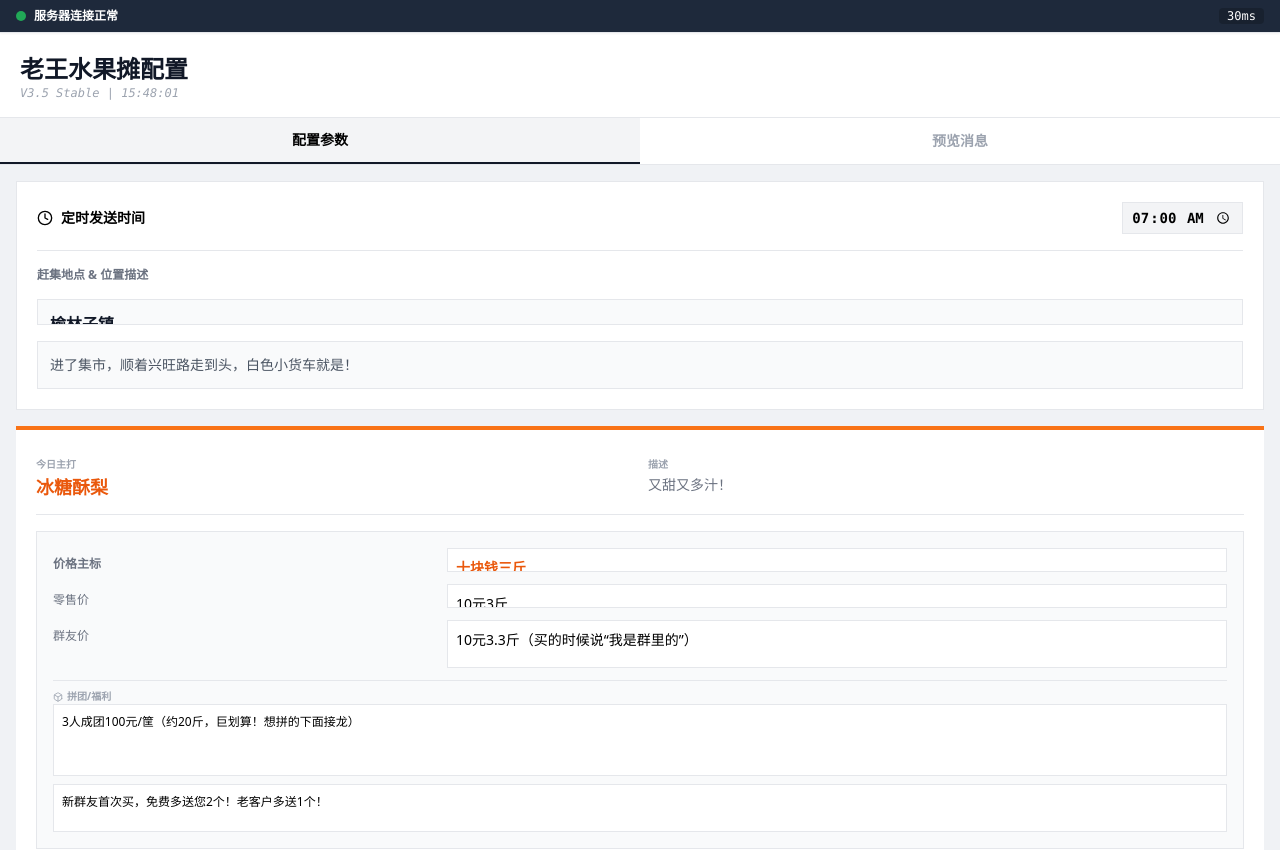
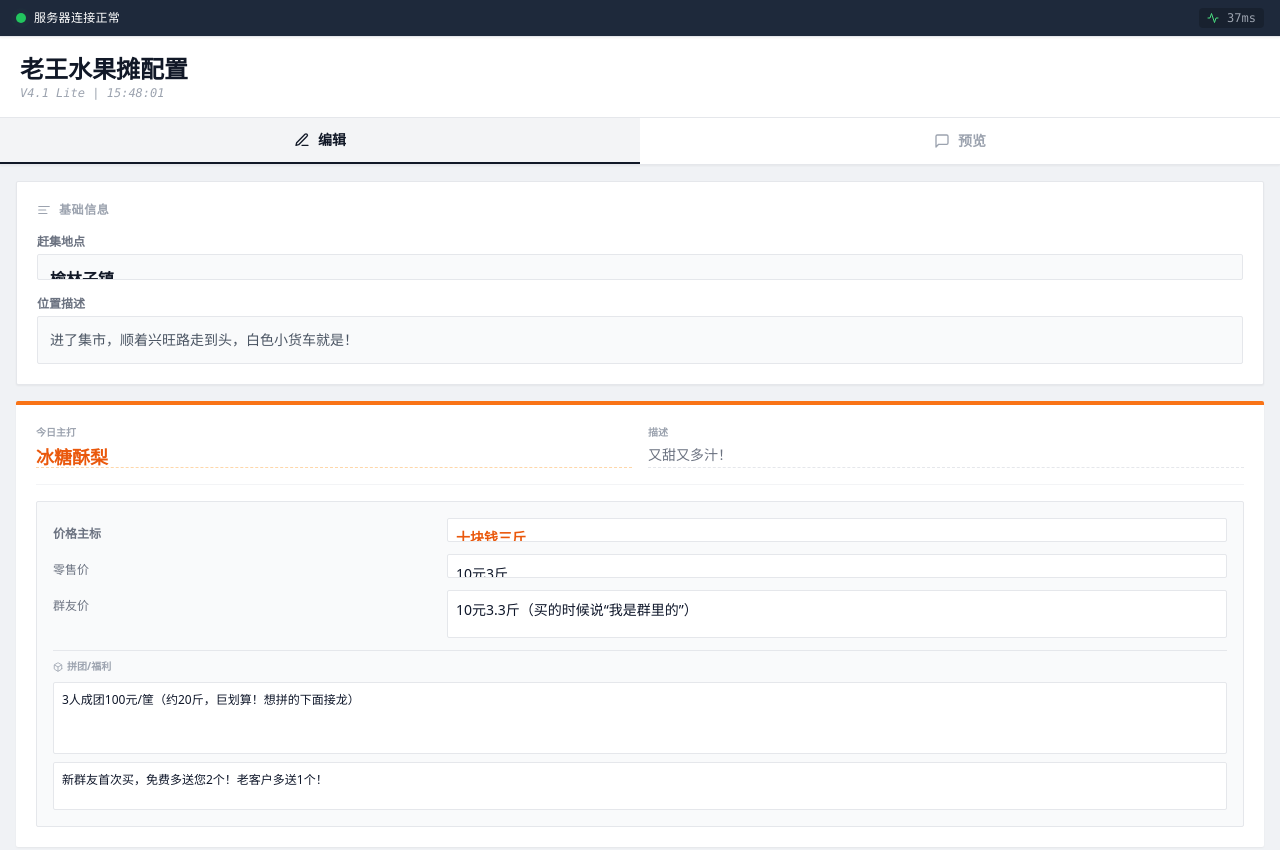
Before and after one commit to Awfp1314/FruitSetting, a React (Vite) app: page / in a window 1280 px wide. Shown: the top 850 px of the page. Built offline with nearby package versions, Linux system fonts and the light colour scheme.

Commit message:
更新 App.jsx

```diff
--- a/src/App.jsx
+++ b/src/App.jsx
@@ -1,8 +1,8 @@
 import React, { useState, useEffect, useRef } from 'react';
 import {
-  Clock, Tag, Gift, Sparkles, Save, Activity, Settings,
-  MessageSquare, Edit3, Users, Box, AlignLeft, CalendarDays,
-  WifiOff, Phone
+  Tag, Gift, Sparkles, Activity, Settings,
+  MessageSquare, Edit3, Box, AlignLeft,
+  WifiOff, Copy, CheckCircle2, Signal
 } from 'lucide-react';
 
 const AutoTextarea = ({ className, value, onChange, name, placeholder, rows = 1, forwardedRef }) => {
@@ -30,9 +30,13 @@ const AutoTextarea = ({ className, value, onChange, name, placeholder, rows = 1,
 const App = () => {
   const [activeTab, setActiveTab] = useState('config');
   const [currentTime, setCurrentTime] = useState('');
-  const [notifyTime, setNotifyTime] = useState('07:00');
-  const [serverStatus, setServerStatus] = useState({ latency: 24, online: true, network: true });
-  const [formData, setFormData] = useState({
+
+  // 网络状态监测
+  const [isOnline, setIsOnline] = useState(true);
+  const [latency, setLatency] = useState(24);
+
+  // 默认数据
+  const defaultData = {
     marketLocation: '榆林子镇',
     detailLocation: '进了集市，顺着兴旺路走到头，白色小货车就是！',
     mainProduct: '冰糖酥梨',
@@ -43,26 +47,48 @@ const App = () => {
     bulkPrice: '3人成团100元/筐（约20斤，巨划算！想拼的下面接龙）',
     extraBenefit: '新群友首次买，免费多送您2个！老客户多送1个！',
     winnerTemplate: '恭喜 @{name} 成为今日手气王！🎉 截个图，下次在当地的话赶集找老王领十块钱的水果！'
-  });
-  const [isSaving, setIsSaving] = useState(false);
+  };
+
+  const [formData, setFormData] = useState(defaultData);
+
+  // 复制状态 (0: 无, 1: 复制了通知, 2: 复制了贺信)
+  const [copyStatus, setCopyStatus] = useState(0);
   const textareaRef = useRef(null);
 
+  // 初始化
   useEffect(() => {
+    // 读取本地存储
+    const savedData = localStorage.getItem('fruitData');
+    if (savedData) {
+      setFormData(JSON.parse(savedData));
+    }
+
+    // 时间更新
     const updateTime = () => setCurrentTime(new Date().toLocaleTimeString('zh-CN', { hour12: false }));
     updateTime();
     const timer = setInterval(() => {
       updateTime();
-      if (serverStatus.online && serverStatus.network) {
-        setServerStatus(prev => ({ ...prev, latency: Math.floor(Math.random() * 25 + 20) }));
+      // 模拟延迟波动，增加科技感
+      if (window.navigator.onLine) {
+        setLatency(Math.floor(Math.random() * (45 - 20) + 20));
       }
     }, 1000);
-    const handleNet = () => setServerStatus(prev => ({ ...prev, network: window.navigator.onLine }));
+
+    // 网络监听
+    const handleNet = () => setIsOnline(window.navigator.onLine);
     window.addEventListener('online', handleNet);
     window.addEventListener('offline', handleNet);
+
     return () => { clearInterval(timer); window.removeEventListener('online', handleNet); window.removeEventListener('offline', handleNet); };
-  }, [serverStatus.online, serverStatus.network]);
+  }, []);
+
+  // 自动保存
+  useEffect(() => {
+    localStorage.setItem('fruitData', JSON.stringify(formData));
+  }, [formData]);
 
   const getTodayDateStr = () => `今天（${new Date().toLocaleDateString('zh-CN', { month: 'numeric', day: 'numeric', weekday: 'long' })}）全天`;
+
   const insertName = () => {
     const placeholder = '@{name}';
     const text = formData.winnerTemplate;
@@ -71,86 +97,211 @@ const App = () => {
     setFormData({ ...formData, winnerTemplate: newText });
   };
 
-  const previewAnnouncement = `【老王今天赶集通知】\n📍时间地点：${getTodayDateStr()}，在【${formData.marketLocation}】大集。\n🚩摊位位置：${formData.detailLocation}\n🍎今日主打：${formData.mainProduct}，${formData.productDesc}\n💰今日价格：${formData.priceTitle}\n\n· 零售价：${formData.retailPrice}\n· 群友特权价：${formData.groupPrice}\n· 整筐拼团价：${formData.bulkPrice}\n  🎁今日福利：${formData.extraBenefit}\n  👴找老王：认准【老王】的白色小货车，来了就是客！`;
-  const hasIssue = !serverStatus.network || !serverStatus.online;
+  const handleInputChange = (e) => {
+    const { name, value } = e.target;
+    setFormData(prev => ({ ...prev, [name]: value }));
+  };
+
+  // 生成文案
+  const generateFullText = () => {
+    return `【老王今天赶集通知】
+📍时间地点：${getTodayDateStr()}，在【${formData.marketLocation}】大集。
+🚩摊位位置：${formData.detailLocation}
+🍎今日主打：${formData.mainProduct}，${formData.productDesc}
+💰今日价格：${formData.priceTitle}
+
+· 零售价：${formData.retailPrice}
+· 群友特权价：${formData.groupPrice}
+· 整筐拼团价：${formData.bulkPrice}
+  🎁今日福利：${formData.extraBenefit}
+  👴找老王：认准【老王】的白色小货车，来了就是客！`;
+  };
+
+  const previewWinnerMsg = formData.winnerTemplate.replace(/@\{name\}/g, '@隔壁小张');
+
+  // 通用复制功能
+  const copyText = async (text, typeId) => {
+    try {
+      await navigator.clipboard.writeText(text);
+      setCopyStatus(typeId);
+      setTimeout(() => setCopyStatus(0), 2000);
+    } catch (err) {
+      alert("❌ 复制失败，请手动长按文字复制");
+    }
+  };
+
+  // 复制按钮组件
+  const CopyBtn = ({ onClick, isCopied }) => (
+    <button
+      onClick={onClick}
+      className={`mt-2 flex items-center gap-1.5 px-3 py-1.5 rounded-full text-xs font-bold transition-all active:scale-95 ${
+        isCopied
+          ? 'bg-green-100 text-green-700'
+          : 'bg-gray-100 text-gray-500 hover:bg-gray-200'
+      }`}
+    >
+      {isCopied ? <CheckCircle2 size={14} /> : <Copy size={14} />}
+      {isCopied ? '已复制' : '复制文案'}
+    </button>
+  );
 
   return (
-    <div className="min-h-screen bg-[#F0F2F5] flex flex-col">
-      <div onClick={() => setServerStatus(p => ({ ...p, online: !p.online }))} className={`px-4 py-2 text-xs flex justify-between items-center sticky top-0 z-50 shadow-sm border-b transition-colors cursor-pointer ${hasIssue ? 'bg-red-600 text-white' : 'bg-[#1e293b] text-white'}`}>
+    <div className="min-h-screen bg-[#F0F2F5] flex flex-col font-sans text-slate-900">
+
+      {/* 顶部服务器状态栏 (保留科技感) */}
+      <div className={`px-4 py-2 text-xs flex justify-between items-center sticky top-0 z-50 shadow-sm border-b transition-colors ${
+        !isOnline ? 'bg-red-600 text-white' : 'bg-[#1e293b] text-white'
+      }`}>
         <div className="flex items-center gap-2">
-          <span className={`h-2.5 w-2.5 rounded-full ${hasIssue ? 'bg-white' : 'bg-green-500 animate-pulse'}`}></span>
-          <span className="font-bold">{hasIssue ? "服务器/网络异常" : "服务器连接正常"}</span>
+          {/* 呼吸灯 */}
+          <div className="relative flex h-2.5 w-2.5">
+            {!isOnline ? (
+              <span className="relative inline-flex rounded-full h-2.5 w-2.5 bg-white"></span>
+            ) : (
+              <>
+                <span className="animate-ping absolute inline-flex h-full w-full rounded-full bg-green-400 opacity-75"></span>
+                <span className="relative inline-flex rounded-full h-2.5 w-2.5 bg-green-500"></span>
+              </>
+            )}
+          </div>
+          <span className="font-medium tracking-wide">
+            {!isOnline ? "网络已断开 (本地模式)" : "服务器连接正常"}
+          </span>
         </div>
-        <div className="font-mono bg-black/20 px-2 rounded">{hasIssue ? 'OFFLINE' : `${serverStatus.latency}ms`}</div>
+
+        <div className={`flex items-center gap-2 font-mono px-2 py-0.5 rounded ${
+          !isOnline ? 'bg-red-800/30' : 'bg-black/20 text-gray-400'
+        }`}>
+          {!isOnline ? <WifiOff size={12} /> : <Activity size={12} className="text-green-400" />}
+          <span>{!isOnline ? 'OFFLINE' : `${latency}ms`}</span>
+        </div>
       </div>
 
-      {hasIssue && (
-        <div className="bg-red-50 border-b border-red-100 p-3 px-5">
-          <div className="flex items-start gap-3 text-red-800 text-xs leading-relaxed">
-            <Phone size={16} /> <div><strong>服务器冒烟了，请联系您的儿子（小王）：</strong><br/>138-xxxx-xxxx</div>
-          </div>
-        </div>
-      )}
-
-      <div className="bg-white sticky top-0 z-40 border-b border-gray-200">
-        <div className="px-5 pt-6 pb-4">
+      {/* 标题栏 */}
+      <div className="bg-white sticky top-[34px] z-40 border-b border-gray-200 shadow-sm">
+        <div className="px-5 pt-5 pb-4">
           <h1 className="text-2xl font-black text-gray-900 leading-none mb-1">老王水果摊配置</h1>
-          <p className="text-xs text-gray-400 font-mono italic">V3.5 Stable | {currentTime}</p>
+          <p className="text-xs text-gray-400 font-mono italic">V4.1 Lite | {currentTime}</p>
         </div>
         <div className="flex border-t border-gray-200 font-bold text-sm">
-          <button onClick={() => setActiveTab('config')} className={`flex-1 py-3 ${activeTab === 'config' ? 'bg-gray-100 border-b-2 border-gray-900' : 'text-gray-400'}`}>配置参数</button>
-          <button onClick={() => setActiveTab('preview')} className={`flex-1 py-3 ${activeTab === 'preview' ? 'bg-gray-100 border-b-2 border-gray-900' : 'text-gray-400'}`}>预览消息</button>
+          <button
+            onClick={() => setActiveTab('config')}
+            className={`flex-1 py-3 flex items-center justify-center gap-2 transition-colors ${activeTab === 'config' ? 'bg-gray-100 border-b-2 border-gray-900 text-gray-900' : 'text-gray-400'}`}
+          >
+            <Edit3 size={16} /> 编辑
+          </button>
+          <button
+            onClick={() => setActiveTab('preview')}
+            className={`flex-1 py-3 flex items-center justify-center gap-2 transition-colors ${activeTab === 'preview' ? 'bg-gray-100 border-b-2 border-gray-900 text-gray-900' : 'text-gray-400'}`}
+          >
+            <MessageSquare size={16} /> 预览
+          </button>
         </div>
       </div>
 
       <div className="flex-1 overflow-y-auto p-4 space-y-4 pb-10">
         {activeTab === 'config' ? (
           <>
-            <div className="bg-white border border-gray-200 p-5 space-y-4">
-              <div className="flex justify-between items-center border-b pb-4">
-                <label className="text-sm font-bold flex items-center gap-2"><Clock size={16}/> 定时发送时间</label>
-                <input type="time" value={notifyTime} onChange={e => setNotifyTime(e.target.value)} className="bg-gray-100 font-mono font-bold px-2 py-1 text-sm border outline-none"/>
-              </div>
+            {/* 基础配置 (删除了定时发送) */}
+            <div className="bg-white border border-gray-200 shadow-sm p-5 space-y-4 rounded-sm animate-in fade-in slide-in-from-bottom-2">
+              <h3 className="text-xs font-bold text-gray-400 uppercase tracking-wider flex items-center gap-2 mb-2">
+                <AlignLeft size={14} /> 基础信息
+              </h3>
               <div className="space-y-4">
-                <label className="text-xs text-gray-500 font-bold block">赶集地点 & 位置描述</label>
-                <AutoTextarea value={formData.marketLocation} onChange={e => setFormData({...formData, marketLocation: e.target.value})} className="bg-gray-50 border p-3 font-bold text-gray-900"/>
-                <AutoTextarea value={formData.detailLocation} onChange={e => setFormData({...formData, detailLocation: e.target.value})} className="bg-gray-50 border p-3 text-sm text-gray-600"/>
+                <div>
+                  <label className="text-xs text-gray-500 font-bold block mb-1">赶集地点</label>
+                  <AutoTextarea name="marketLocation" value={formData.marketLocation} onChange={handleInputChange} className="bg-gray-50 border border-gray-200 p-3 font-bold text-gray-900 rounded-sm"/>
+                </div>
+                <div>
+                  <label className="text-xs text-gray-500 font-bold block mb-1">位置描述</label>
+                  <AutoTextarea name="detailLocation" value={formData.detailLocation} onChange={handleInputChange} className="bg-gray-50 border border-gray-200 p-3 text-sm text-gray-600 rounded-sm"/>
+                </div>
               </div>
             </div>
 
-            <div className="bg-white border-t-4 border-orange-500 p-5 space-y-4">
-              <div className="flex gap-4 border-b pb-4">
-                <div className="flex-1"><label className="text-[10px] text-gray-400 font-bold">今日主打</label><AutoTextarea value={formData.mainProduct} onChange={e => setFormData({...formData, mainProduct: e.target.value})} className="text-lg font-bold text-orange-600"/></div>
-                <div className="flex-1"><label className="text-[10px] text-gray-400 font-bold">描述</label><AutoTextarea value={formData.productDesc} onChange={e => setFormData({...formData, productDesc: e.target.value})} className="text-sm text-gray-500"/></div>
+            {/* 商品配置 */}
+            <div className="bg-white border-t-4 border-orange-500 shadow-sm p-5 space-y-4 rounded-sm animate-in fade-in slide-in-from-bottom-3">
+              <div className="flex gap-4 border-b border-gray-100 pb-4">
+                <div className="flex-1">
+                  <label className="text-[10px] text-gray-400 font-bold mb-1 block">今日主打</label>
+                  <AutoTextarea name="mainProduct" value={formData.mainProduct} onChange={handleInputChange} className="text-lg font-bold text-orange-600 border-b border-dashed border-orange-200 placeholder:text-gray-300"/>
+                </div>
+                <div className="flex-1">
+                  <label className="text-[10px] text-gray-400 font-bold mb-1 block">描述</label>
+                  <AutoTextarea name="productDesc" value={formData.productDesc} onChange={handleInputChange} className="text-sm text-gray-500 border-b border-dashed border-gray-200 placeholder:text-gray-300"/>
+                </div>
               </div>
-              <div className="bg-gray-50 p-4 border space-y-3">
-                <div className="grid grid-cols-3 items-start gap-2"><span className="text-xs font-bold text-gray-500 mt-2">价格主标</span><div className="col-span-2"><AutoTextarea value={formData.priceTitle} onChange={e => setFormData({...formData, priceTitle: e.target.value})} className="bg-white border p-2 text-sm font-bold text-orange-600"/></div></div>
-                <div className="grid grid-cols-3 items-start gap-2"><span className="text-xs text-gray-500 mt-2">零售价</span><div className="col-span-2"><AutoTextarea value={formData.retailPrice} onChange={e => setFormData({...formData, retailPrice: e.target.value})} className="bg-white border p-2 text-sm"/></div></div>
-                <div className="grid grid-cols-3 items-start gap-2"><span className="text-xs text-gray-500 mt-2">群友价</span><div className="col-span-2"><AutoTextarea value={formData.groupPrice} onChange={e => setFormData({...formData, groupPrice: e.target.value})} className="bg-white border p-2 text-sm"/></div></div>
-                <div className="pt-2 border-t"><label className="text-[10px] text-gray-400 font-bold flex items-center gap-1"><Box size={10}/> 拼团/福利</label><AutoTextarea value={formData.bulkPrice} onChange={e => setFormData({...formData, bulkPrice: e.target.value})} className="bg-white border p-2 text-xs mb-2"/><AutoTextarea value={formData.extraBenefit} onChange={e => setFormData({...formData, extraBenefit: e.target.value})} className="bg-white border p-2 text-xs"/></div>
+
+              <div className="bg-gray-50 p-4 border border-gray-200 rounded-sm space-y-3">
+                <div className="grid grid-cols-3 items-start gap-2">
+                  <span className="text-xs font-bold text-gray-500 mt-2">价格主标</span>
+                  <div className="col-span-2"><AutoTextarea name="priceTitle" value={formData.priceTitle} onChange={handleInputChange} className="bg-white border border-gray-200 p-2 text-sm font-bold text-orange-600 rounded-sm"/></div>
+                </div>
+                <div className="grid grid-cols-3 items-start gap-2">
+                  <span className="text-xs text-gray-500 mt-2">零售价</span>
+                  <div className="col-span-2"><AutoTextarea name="retailPrice" value={formData.retailPrice} onChange={handleInputChange} className="bg-white border border-gray-200 p-2 text-sm rounded-sm"/></div>
+                </div>
+                <div className="grid grid-cols-3 items-start gap-2">
+                  <span className="text-xs text-gray-500 mt-2">群友价</span>
+                  <div className="col-span-2"><AutoTextarea name="groupPrice" value={formData.groupPrice} onChange={handleInputChange} className="bg-white border border-gray-200 p-2 text-sm rounded-sm"/></div>
+                </div>
+
+                <div className="pt-2 border-t border-gray-200">
+                  <label className="text-[10px] text-gray-400 font-bold flex items-center gap-1 mb-2"><Box size={10}/> 拼团/福利</label>
+                  <AutoTextarea name="bulkPrice" value={formData.bulkPrice} onChange={handleInputChange} className="bg-white border border-gray-200 p-2 text-xs mb-2 rounded-sm" placeholder="拼团信息"/>
+                  <AutoTextarea name="extraBenefit" value={formData.extraBenefit} onChange={handleInputChange} className="bg-white border border-gray-200 p-2 text-xs rounded-sm" placeholder="福利信息"/>
+                </div>
               </div>
             </div>
 
-            <div className="bg-white border p-5 space-y-4">
-              <div className="flex justify-between items-center border-b pb-2"><h3 className="text-xs font-bold text-gray-400 tracking-wider">抽奖贺信</h3><button onClick={insertName} className="bg-gray-900 text-white px-2 py-1 text-[10px] font-bold">＋ 插入变量</button></div>
-              <AutoTextarea forwardedRef={textareaRef} value={formData.winnerTemplate} onChange={e => setFormData({...formData, winnerTemplate: e.target.value})} className="bg-gray-50 border p-3 text-sm text-gray-700"/>
+            {/* 抽奖配置 */}
+            <div className="bg-white border border-gray-200 shadow-sm p-5 space-y-4 rounded-sm animate-in fade-in slide-in-from-bottom-4">
+              <div className="flex justify-between items-center border-b border-gray-100 pb-2">
+                <h3 className="text-xs font-bold text-gray-400 tracking-wider flex items-center gap-1"><Sparkles size={12}/> 抽奖贺信</h3>
+                <button onClick={insertName} className="bg-gray-900 text-white px-2 py-1 text-[10px] font-bold rounded-sm active:scale-95 transition-transform">＋ 插入名字</button>
+              </div>
+              <AutoTextarea forwardedRef={textareaRef} name="winnerTemplate" value={formData.winnerTemplate} onChange={handleInputChange} className="bg-gray-50 border border-gray-200 p-3 text-sm text-gray-700 rounded-sm" rows={3}/>
             </div>
 
-            <button onClick={() => !hasIssue && alert('已同步到云端')} disabled={hasIssue} className={`w-full font-bold py-4 shadow-md text-sm transition-all ${hasIssue ? 'bg-gray-300 text-gray-500 cursor-not-allowed' : 'bg-[#2C3E50] text-white'}`}>
-              {hasIssue ? '连接断开，暂不可保存' : '保存配置'}
-            </button>
+            <div className="text-center text-xs text-gray-400 py-4">
+              修改即自动保存到本机，下次打开还在
+            </div>
           </>
         ) : (
-          <div className="space-y-6 animate-in fade-in duration-300">
-            <div className="flex justify-center"><span className="bg-gray-300 text-white text-[10px] px-2 py-0.5 rounded">上午 {notifyTime}</span></div>
+          <div className="space-y-8 animate-in fade-in duration-300 pb-20 pt-4">
+
+            {/* 消息 1: 赶集通知 */}
             <div className="flex gap-3 items-start">
-              <div className="w-10 h-10 rounded bg-[#FA9D3B] flex items-center justify-center text-white font-bold shadow-sm">王</div>
-              <div className="bg-white p-3 rounded-md shadow-sm text-sm text-[#111] leading-relaxed whitespace-pre-wrap border border-gray-200 max-w-[280px]">{previewAnnouncement}</div>
+              <div className="w-10 h-10 rounded bg-[#FA9D3B] flex items-center justify-center text-white font-bold shadow-sm flex-shrink-0 mt-1">王</div>
+              <div className="flex flex-col items-start gap-1 max-w-[85%]">
+                <span className="text-[10px] text-gray-400 ml-1">老王水果摊</span>
+                <div className="bg-white p-3 rounded-md shadow-sm text-[15px] text-[#111] leading-relaxed whitespace-pre-wrap border border-gray-200">
+                  {generateFullText()}
+                </div>
+                {/* 独立复制按钮 1 */}
+                <CopyBtn
+                  onClick={() => copyText(generateFullText(), 1)}
+                  isCopied={copyStatus === 1}
+                />
+              </div>
             </div>
+
+            {/* 消息 2: 中奖贺信 */}
             <div className="flex gap-3 items-start">
-              <div className="w-10 h-10 rounded bg-[#FA9D3B] flex items-center justify-center text-white font-bold shadow-sm">王</div>
-              <div className="bg-white p-3 rounded-md shadow-sm text-sm text-[#111] leading-relaxed whitespace-pre-wrap border border-gray-200 max-w-[280px]">{formData.winnerTemplate.replace(/@\{name\}/g, '@隔壁小张')}</div>
+              <div className="w-10 h-10 rounded bg-[#FA9D3B] flex items-center justify-center text-white font-bold shadow-sm flex-shrink-0 mt-1">王</div>
+              <div className="flex flex-col items-start gap-1 max-w-[85%]">
+                <span className="text-[10px] text-gray-400 ml-1">老王水果摊</span>
+                <div className="bg-white p-3 rounded-md shadow-sm text-[15px] text-[#111] leading-relaxed whitespace-pre-wrap border border-gray-200">
+                  {previewWinnerMsg}
+                </div>
+                {/* 独立复制按钮 2 */}
+                <CopyBtn
+                  onClick={() => copyText(formData.winnerTemplate.replace(/@\{name\}/g, ''), 2)}
+                  isCopied={copyStatus === 2}
+                />
+              </div>
             </div>
+
           </div>
         )}
       </div>
```
